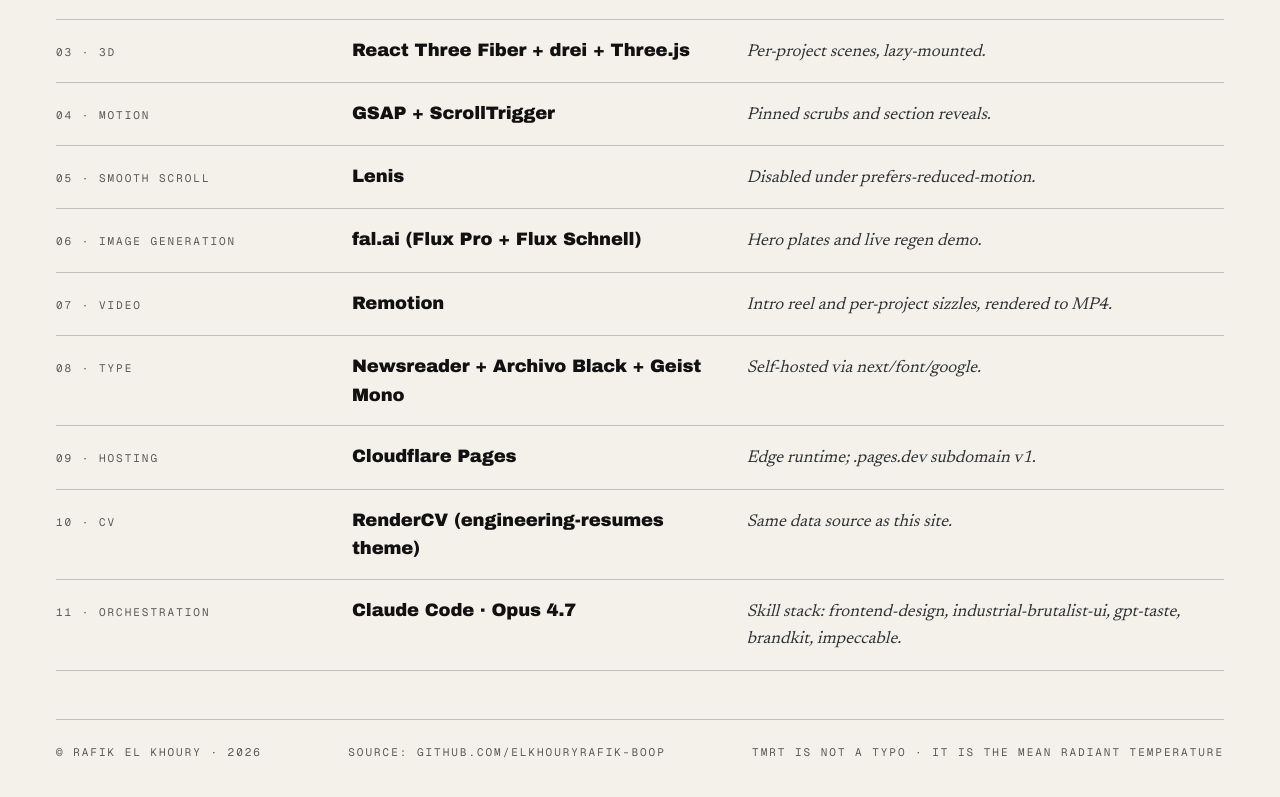
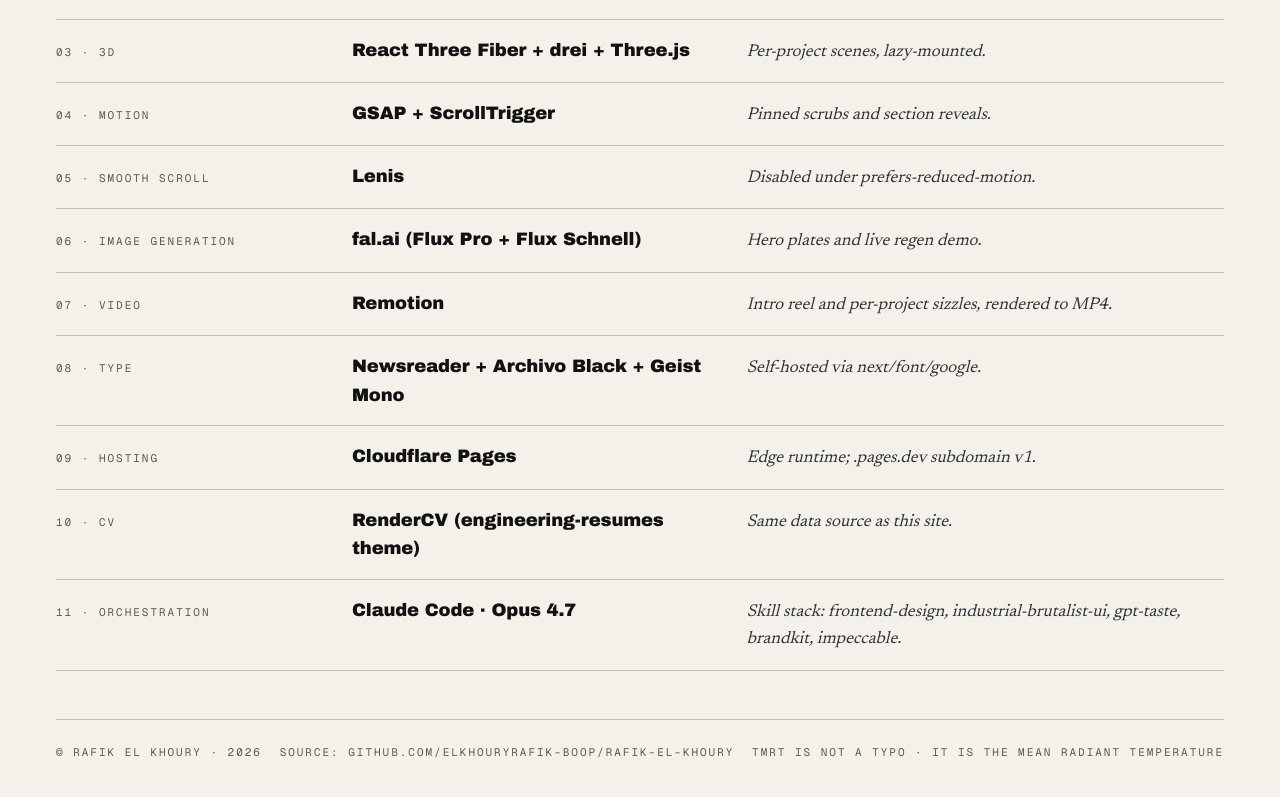
Before and after one commit to elkhouryrafik-boop/rafik-el-khoury, a Next.js app: page / in a window 1280 px wide. Shown: the part 8901-9698 px from the top of the page. Built offline with nearby package versions, Linux system fonts and the light colour scheme.

Commit message:
Update colophon source URL to new repo name

```diff
--- a/src/components/Colophon.tsx
+++ b/src/components/Colophon.tsx
@@ -126,7 +126,7 @@
         }}
       >
         <span>© Rafik El Khoury · 2026</span>
-        <span>Source: github.com/elkhouryrafik-boop</span>
+        <span>Source: github.com/elkhouryrafik-boop/rafik-el-khoury</span>
         <span>Tmrt is not a typo · It is the mean radiant temperature</span>
       </div>
     </section>
```
